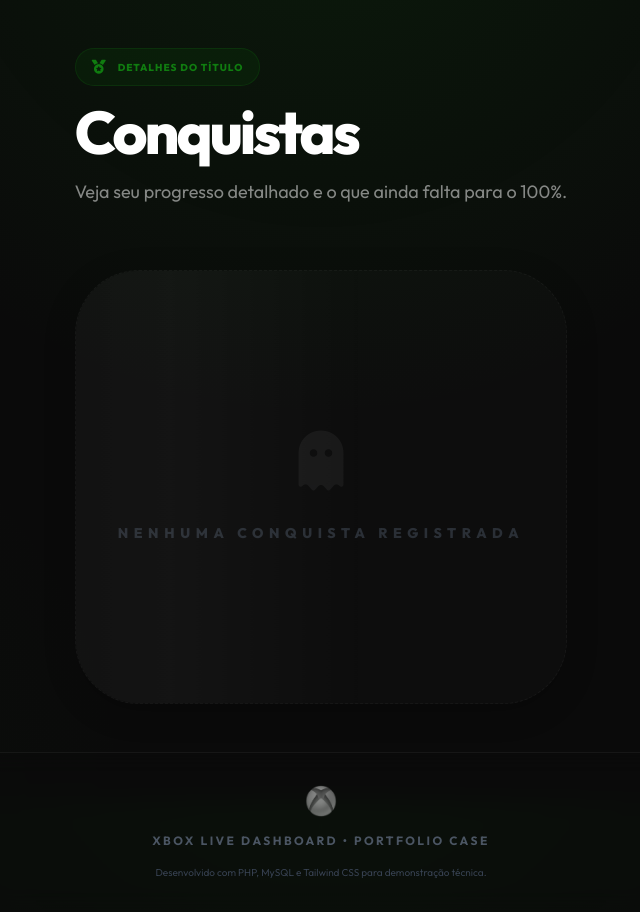
After one commit to AndersonC96/XboxLive, a PHP site: template views/conquistas_jogo.php in a window 1280 px wide. The commit adds this page. Shown: the whole page, without its empty margins (319-959 px from the left). Run offline with PHP 8.4, Linux system fonts and the light colour scheme; the template is opened without the code that fills it, so the values that code supplies are empty; some libraries are stand-ins or nearby versions.

Commit message:
Add title achievements view; fix XUID & assets
Add per-title achievements page and routing (/conquistas/jogo) with a new ProfileController::titleAchievements action and view (views/conquistas_jogo.php). Update ProfileController and GamePassController to robustly obtain XUIDs from OpenXBL v2 (use 'id' or 'hostId' instead of 'xid'), and improve achievements listing to use title history, paging and optional search. Enhance OpenXBLService: make getAchievementsForTitle accept nullable XUID, add a fallback request without XUID when needed, and expose title/history helpers (getTitleHistory/getAchievementsHistory/getAchievementsV3). Update UI templates (conquistas.php, dashboard.php, layouts/main.php) to normalize image URLs (http->https), compute baseUrl for asset/route links, add a search box, and make data extraction for achievement summaries more robust. Add scratch/check_modern_ach.php debug script for testing achievement responses.

```diff
--- a/index.php
+++ b/index.php
@@ -33,6 +33,7 @@ $router->get('/bloqueados', [DashboardController::class, 'blocks']);
 // Rotas de Perfil e Atividades
 $router->get('/perfil', [ProfileController::class, 'index']);
 $router->get('/conquistas', [ProfileController::class, 'achievements']);
+$router->get('/conquistas/jogo', [ProfileController::class, 'titleAchievements']);
 $router->get('/capturas', [ProfileController::class, 'captures']);
 $router->get('/search', [ProfileController::class, 'search']);
 
--- a/src/Controllers/GamePassController.php
+++ b/src/Controllers/GamePassController.php
@@ -223,7 +223,7 @@ class GamePassController extends BaseController
 
         $profile = $this->api->getAccount();
         $userProfile = $this->getUserProfileStats($profile['profileUsers'][0] ?? null);
-        $xuid = $profile['profileUsers'][0]['xid'] ?? null;
+        $xuid = $profile['profileUsers'][0]['id'] ?? null;
 
         $productId = $idParam;
         $historyTitle = null;
--- /dev/null
+++ b/views/conquistas_jogo.php
@@ -0,0 +1,88 @@
+<main class="py-12 px-4 sm:px-6 lg:px-8 max-w-5xl mx-auto animate-fade-in">
+    <header class="mb-16">
+        <div class="space-y-4">
+            <div class="inline-flex items-center gap-3 px-4 py-2 rounded-full bg-xbox-green/10 border border-xbox-green/20 text-xbox-green">
+                <i class="fas fa-medal text-sm"></i>
+                <span class="text-[10px] font-black uppercase tracking-widest">Detalhes do Título</span>
+            </div>
+            <h1 class="text-4xl md:text-6xl font-black tracking-tighter text-white">Conquistas</h1>
+            <p class="text-secondary text-lg max-w-2xl">Veja seu progresso detalhado e o que ainda falta para o 100%.</p>
+        </div>
+    </header>
+
+    <div class="space-y-6">
+        <?php if (!empty($achievements)): ?>
+            <?php
+                $baseUrl = str_replace('/index.php', '', $_SERVER['SCRIPT_NAME']);
+                if ($baseUrl === '/') $baseUrl = '';
+            ?>
+            <?php foreach ($achievements as $ach): ?>
+                <?php
+                    // Robust Data Normalization for individual achievements
+                    $isLocked = ($ach['progressState'] ?? '') === 'NotStarted' || (!isset($ach['progressState']) && !($ach['unlocked'] ?? false));
+                    $isSecret = ($ach['isSecret'] ?? false) && $isLocked;
+                    $gsValue = $ach['rewards'][0]['value'] ?? $ach['gamerscore'] ?? 0;
+                    $achName = $isSecret ? 'Conquista Secreta' : ($ach['name'] ?? 'Sem Nome');
+                    $achDesc = $isSecret ? 'Continue jogando para desbloquear esta conquista.' : ($ach['description'] ?? '');
+
+                    // Icon logic
+                    $iconUrl = $ach['mediaAssets'][0]['url'] ?? null;
+                    // For 360 games, imageId 52 is very common default, but we don't have the full URL usually.
+                    // We'll use a high-quality fallback if no URL is present.
+                ?>
+                <div class="glass-card group p-8 rounded-[2.5rem] border-white/5 flex flex-col md:flex-row items-center gap-8 <?= $isLocked ? 'opacity-50 grayscale' : 'hover:border-xbox-green/40' ?> transition-all duration-500 relative overflow-hidden">
+                    <?php if (!$isLocked): ?>
+                        <div class="absolute top-0 right-0 w-32 h-32 bg-xbox-green/5 blur-[50px] -mr-16 -mt-16 rounded-full group-hover:bg-xbox-green/10 transition-all"></div>
+                    <?php endif; ?>
+
+                    <!-- Achievement Icon -->
+                    <div class="relative flex-shrink-0 z-10">
+                        <div class="w-24 h-24 rounded-full overflow-hidden border-4 <?= $isLocked ? 'border-gray-800' : 'border-xbox-green shadow-[0_0_30px_rgba(16,124,16,0.3)]' ?> bg-black/40 flex items-center justify-center">
+                            <?php if ($isSecret): ?>
+                                <i class="fas fa-lock text-3xl text-gray-600"></i>
+                            <?php elseif ($iconUrl): ?>
+                                <img src="<?= $iconUrl ?>" class="w-full h-full object-cover">
+                            <?php else: ?>
+                                <i class="fas fa-trophy text-3xl <?= $isLocked ? 'text-gray-700' : 'text-xbox-green' ?>"></i>
+                            <?php endif; ?>
+                        </div>
+                    </div>
+
+                    <!-- Achievement Info -->
+                    <div class="flex-1 text-center md:text-left min-w-0 z-10">
+                        <div class="flex flex-col md:flex-row md:items-center justify-between gap-4 mb-3">
+                            <h3 class="text-2xl font-black text-white italic tracking-tighter uppercase group-hover:text-xbox-green transition-colors">
+                                <?= htmlspecialchars($achName) ?>
+                            </h3>
+                            <div class="flex items-center justify-center gap-2 px-4 py-2 rounded-xl bg-white/5 border border-white/10 shadow-inner group-hover:border-xbox-green/30 transition-all">
+                                <img src="<?= $baseUrl ?>/img/gs.png" class="w-4 h-4" alt="GS">
+                                <span class="text-lg font-black text-xbox-green"><?= number_format($gsValue, 0, ',', '.') ?></span>
+                            </div>
+                        </div>
+                        <p class="text-gray-400 font-medium text-lg leading-relaxed max-w-2xl">
+                            <?= htmlspecialchars($achDesc) ?>
+                        </p>
+
+                        <?php
+                            $unlockTime = $ach['progression']['timeUnlocked'] ?? $ach['timeUnlocked'] ?? null;
+                            if ($unlockTime && !$isLocked):
+                        ?>
+                            <div class="mt-6 flex items-center justify-center md:justify-start gap-3 text-[10px] font-black text-xbox-green uppercase tracking-[0.2em]">
+                                <i class="fas fa-check-circle"></i> Desbloqueada em <?= date('d/m/Y', strtotime($unlockTime)) ?>
+                            </div>
+                        <?php elseif ($isLocked && isset($ach['rarity']['currentPercentage'])): ?>
+                            <div class="mt-6 flex items-center justify-center md:justify-start gap-3 text-[10px] font-black text-gray-600 uppercase tracking-[0.2em]">
+                                <i class="fas fa-users"></i> Rareza: <?= $ach['rarity']['currentPercentage'] ?>% dos jogadores
+                            </div>
+                        <?php endif; ?>
+                    </div>
+                </div>
+            <?php endforeach; ?>
+        <?php else: ?>
+            <div class="py-40 text-center glass-card rounded-[4rem] border-dashed opacity-50">
+                <i class="fas fa-ghost text-6xl mb-8 opacity-10"></i>
+                <p class="font-black text-gray-600 uppercase tracking-[0.4em] text-sm">Nenhuma conquista registrada</p>
+            </div>
+        <?php endif; ?>
+    </div>
+</main>
--- a/views/layouts/main.php
+++ b/views/layouts/main.php
@@ -39,8 +39,12 @@
         }
     </script>
 
-    <link rel="stylesheet" href="css/style.css">
-    <link rel="icon" type="image/png" href="img/logo2.png"/>
+    <?php
+        $baseUrl = str_replace('/index.php', '', $_SERVER['SCRIPT_NAME']);
+        if ($baseUrl === '/') $baseUrl = '';
+    ?>
+    <link rel="stylesheet" href="<?= $baseUrl ?>/css/style.css">
+    <link rel="icon" type="image/png" href="<?= $baseUrl ?>/img/logo2.png"/>
 </head>
 <body class="bg-xbox-dark text-gray-100 font-sans min-h-full flex flex-col">
 
@@ -50,8 +54,8 @@
         <div class="flex justify-between items-center h-16">
             <!-- Brand -->
             <div class="flex items-center gap-8">
-                <a href="dashboard" class="flex items-center gap-3 group">
-                    <img src="img/logo2.png" alt="Xbox" class="w-10 h-10 group-hover:scale-110 transition-transform duration-300">
+                <a href="<?= $baseUrl ?>/dashboard" class="flex items-center gap-3 group">
+                    <img src="<?= $baseUrl ?>/img/logo2.png" alt="Xbox" class="w-10 h-10 group-hover:scale-110 transition-transform duration-300">
                     <span class="hidden md:block font-bold text-xl tracking-tight text-white">XBOX LIVE</span>
                 </a>
 
@@ -64,19 +68,19 @@
                         </button>
                         <div class="absolute top-[80%] left-0 w-56 glass rounded-xl overflow-hidden invisible group-hover:visible opacity-0 group-hover:opacity-100 translate-y-2 group-hover:translate-y-0 transition-all duration-200 z-[100] shadow-2xl border border-white/10">
                             <div class="py-2">
-                                <a href="amigos" class="flex items-center gap-3 px-4 py-3 hover:bg-xbox-green/20 transition-colors">
+                                <a href="<?= $baseUrl ?>/amigos" class="flex items-center gap-3 px-4 py-3 hover:bg-xbox-green/20 transition-colors">
                                     <i class="fas fa-users w-4 text-xbox-green"></i> Amigos
                                 </a>
-                                <a href="seguidores" class="flex items-center gap-3 px-4 py-3 hover:bg-xbox-green/20 transition-colors">
+                                <a href="<?= $baseUrl ?>/seguidores" class="flex items-center gap-3 px-4 py-3 hover:bg-xbox-green/20 transition-colors">
                                     <i class="fas fa-user-plus w-4 text-xbox-green"></i> Seguidores
                                 </a>
-                                <a href="feed" class="flex items-center gap-3 px-4 py-3 hover:bg-xbox-green/20 transition-colors">
+                                <a href="<?= $baseUrl ?>/feed" class="flex items-center gap-3 px-4 py-3 hover:bg-xbox-green/20 transition-colors">
                                     <i class="fas fa-rss w-4 text-xbox-green"></i> Feed de Atividade
                                 </a>
-                                <a href="recentes" class="flex items-center gap-3 px-4 py-3 hover:bg-xbox-green/20 transition-colors">
+                                <a href="<?= $baseUrl ?>/recentes" class="flex items-center gap-3 px-4 py-3 hover:bg-xbox-green/20 transition-colors">
                                     <i class="fas fa-history w-4 text-xbox-green"></i> Jogadores Recentes
                                 </a>
-                                <a href="bloqueados" class="flex items-center gap-3 px-4 py-3 hover:bg-xbox-green/20 transition-colors">
+                                <a href="<?= $baseUrl ?>/bloqueados" class="flex items-center gap-3 px-4 py-3 hover:bg-xbox-green/20 transition-colors">
                                     <i class="fas fa-ban w-4 text-xbox-green"></i> Bloqueados
                                 </a>
                             </div>
@@ -90,32 +94,32 @@
                         </button>
                         <div class="absolute top-[80%] left-0 w-56 glass rounded-xl overflow-hidden invisible group-hover:visible opacity-0 group-hover:opacity-100 translate-y-2 group-hover:translate-y-0 transition-all duration-200 z-[100] shadow-2xl border border-white/10">
                             <div class="py-2">
-                                <a href="todos_os_jogos" class="flex items-center gap-3 px-4 py-3 hover:bg-xbox-green/20 transition-colors">
+                                <a href="<?= $baseUrl ?>/todos_os_jogos" class="flex items-center gap-3 px-4 py-3 hover:bg-xbox-green/20 transition-colors">
                                     <i class="fas fa-list w-4 text-xbox-green"></i> Todos os Jogos
                                 </a>
-                                <a href="adicionados_recentemente" class="flex items-center gap-3 px-4 py-3 hover:bg-xbox-green/20 transition-colors">
+                                <a href="<?= $baseUrl ?>/adicionados_recentemente" class="flex items-center gap-3 px-4 py-3 hover:bg-xbox-green/20 transition-colors">
                                     <i class="fas fa-sparkles w-4 text-xbox-green"></i> Adicionados Recentemente
                                 </a>
-                                <a href="em_breve" class="flex items-center gap-3 px-4 py-3 hover:bg-xbox-green/20 transition-colors">
+                                <a href="<?= $baseUrl ?>/em_breve" class="flex items-center gap-3 px-4 py-3 hover:bg-xbox-green/20 transition-colors">
                                     <i class="fas fa-calendar-alt w-4 text-xbox-green"></i> Em Breve
                                 </a>
-                                <a href="saindo_em_breve" class="flex items-center gap-3 px-4 py-3 hover:bg-xbox-green/20 transition-colors">
+                                <a href="<?= $baseUrl ?>/saindo_em_breve" class="flex items-center gap-3 px-4 py-3 hover:bg-xbox-green/20 transition-colors">
                                     <i class="fas fa-hourglass-end w-4 text-xbox-green"></i> Saindo em Breve
                                 </a>
-                                <a href="ea_play" class="flex items-center gap-3 px-4 py-3 hover:bg-xbox-green/20 transition-colors">
+                                <a href="<?= $baseUrl ?>/ea_play" class="flex items-center gap-3 px-4 py-3 hover:bg-xbox-green/20 transition-colors">
                                     <i class="fas fa-play-circle w-4 text-xbox-green"></i> EA Play
                                 </a>
-                                <a href="gamepass_pc" class="flex items-center gap-3 px-4 py-3 hover:bg-xbox-green/20 transition-colors">
+                                <a href="<?= $baseUrl ?>/gamepass_pc" class="flex items-center gap-3 px-4 py-3 hover:bg-xbox-green/20 transition-colors">
                                     <i class="fas fa-laptop w-4 text-xbox-green"></i> PC Gamepass
                                 </a>
-                                <a href="jogos_sem_controle" class="flex items-center gap-3 px-4 py-3 hover:bg-xbox-green/20 transition-colors">
+                                <a href="<?= $baseUrl ?>/jogos_sem_controle" class="flex items-center gap-3 px-4 py-3 hover:bg-xbox-green/20 transition-colors">
                                     <i class="fas fa-hand-pointer w-4 text-xbox-green"></i> Sem Controle
                                 </a>
                             </div>
                         </div>
                     </div>
 
-                    <a href="conquistas" class="px-4 py-2 rounded-lg hover:bg-white/5 transition-colors">Conquistas</a>
+                    <a href="<?= $baseUrl ?>/conquistas" class="px-4 py-2 rounded-lg hover:bg-white/5 transition-colors">Conquistas</a>
 
                     <div class="relative group py-4">
                         <button class="px-4 py-2 rounded-lg hover:bg-white/5 transition-colors flex items-center gap-2">
@@ -124,13 +128,13 @@
                         </button>
                         <div class="absolute top-[80%] left-0 w-56 glass rounded-xl overflow-hidden invisible group-hover:visible opacity-0 group-hover:opacity-100 translate-y-2 group-hover:translate-y-0 transition-all duration-200 z-[100] shadow-2xl border border-white/10">
                             <div class="py-2">
-                                <a href="mais_jogados" class="flex items-center gap-3 px-4 py-3 hover:bg-xbox-green/20 transition-colors">
+                                <a href="<?= $baseUrl ?>/mais_jogados" class="flex items-center gap-3 px-4 py-3 hover:bg-xbox-green/20 transition-colors">
                                     <i class="fas fa-fire w-4 text-xbox-green"></i> Mais Jogados
                                 </a>
-                                <a href="promocao" class="flex items-center gap-3 px-4 py-3 hover:bg-xbox-green/20 transition-colors">
+                                <a href="<?= $baseUrl ?>/promocao" class="flex items-center gap-3 px-4 py-3 hover:bg-xbox-green/20 transition-colors">
                                     <i class="fas fa-tags w-4 text-xbox-green"></i> Promoções
                                 </a>
-                                <a href="novos_jogos" class="flex items-center gap-3 px-4 py-3 hover:bg-xbox-green/20 transition-colors">
+                                <a href="<?= $baseUrl ?>/novos_jogos" class="flex items-center gap-3 px-4 py-3 hover:bg-xbox-green/20 transition-colors">
                                     <i class="fas fa-plus-circle w-4 text-xbox-green"></i> Novos Jogos
                                 </a>
                             </div>
@@ -141,7 +145,7 @@
 
             <!-- Profile & Search -->
             <div class="flex items-center gap-4">
-                <form action="search" method="GET" class="hidden md:flex items-center bg-white/5 border border-white/10 rounded-full px-4 py-1.5 focus-within:border-xbox-green transition-all">
+                <form action="<?= $baseUrl ?>/search" method="GET" class="hidden md:flex items-center bg-white/5 border border-white/10 rounded-full px-4 py-1.5 focus-within:border-xbox-green transition-all">
                     <i class="fas fa-search text-gray-500 text-sm"></i>
                     <input type="text" name="gamertag_search" placeholder="Buscar Gamertag" class="bg-transparent border-none outline-none px-3 py-1 text-sm w-40 lg:w-48 placeholder:text-gray-600">
                 </form>
@@ -149,7 +153,7 @@
                 <div class="relative group">
                     <button class="flex items-center gap-3 pl-1 pr-3 py-1 rounded-full hover:bg-white/5 transition-all">
                         <div class="relative">
-                            <img src="<?= $userProfile['gamerpic'] ?? 'img/default_avatar.jpg' ?>" alt="Profile" class="w-10 h-10 rounded-full border-2 border-xbox-green shadow-[0_0_15px_rgba(16,124,16,0.5)]">
+                            <img src="<?= $userProfile['gamerpic'] && str_starts_with($userProfile['gamerpic'], 'http') ? $userProfile['gamerpic'] : $baseUrl . '/' . ($userProfile['gamerpic'] ?? 'img/default_avatar.jpg') ?>" alt="Profile" class="w-10 h-10 rounded-full border-2 border-xbox-green shadow-[0_0_15px_rgba(16,124,16,0.5)]">
                             <div class="absolute bottom-0 right-0 w-3 h-3 bg-green-500 border-2 border-xbox-dark rounded-full"></div>
                         </div>
                         <div class="hidden sm:block text-left">
@@ -163,15 +167,15 @@
                         <div class="nav-dropdown-item font-black uppercase text-[10px] tracking-widest text-xbox-green/50 px-4 py-2 border-b border-white/5 mb-1">
                             Conta
                         </div>
-                        <a href="perfil" class="nav-dropdown-item flex items-center justify-between group/link px-4 py-3 hover:bg-white/5 transition-colors">
+                        <a href="<?= $baseUrl ?>/perfil" class="nav-dropdown-item flex items-center justify-between group/link px-4 py-3 hover:bg-white/5 transition-colors">
                             Meu Perfil
                             <i class="fas fa-id-card text-[10px] text-gray-700 group-hover/link:text-xbox-green transition-colors"></i>
                         </a>
-                        <a href="capturas" class="nav-dropdown-item flex items-center justify-between group/link px-4 py-3 hover:bg-white/5 transition-colors">
+                        <a href="<?= $baseUrl ?>/capturas" class="nav-dropdown-item flex items-center justify-between group/link px-4 py-3 hover:bg-white/5 transition-colors">
                             Minhas Capturas
                             <i class="fas fa-camera text-[10px] text-gray-700 group-hover/link:text-xbox-green transition-colors"></i>
                         </a>
-                        <a href="logout" class="nav-dropdown-item flex items-center justify-between group/link px-4 py-3 hover:bg-red-500/20 text-red-400 transition-colors">
+                        <a href="<?= $baseUrl ?>/logout" class="nav-dropdown-item flex items-center justify-between group/link px-4 py-3 hover:bg-red-500/20 text-red-400 transition-colors">
                             Sair
                             <i class="fas fa-sign-out-alt text-[10px] text-gray-700 group-hover/link:text-red-500 transition-colors"></i>
                         </a>
@@ -193,7 +197,7 @@
 <footer class="mt-auto py-8 border-t border-white/5 bg-xbox-dark/50 backdrop-blur-md">
     <div class="max-w-7xl mx-auto px-4 text-center">
         <div class="flex flex-col items-center gap-4">
-            <img src="img/logo2.png" alt="Xbox" class="w-8 h-8 opacity-50 grayscale hover:grayscale-0 transition-all duration-500">
+            <img src="<?= $baseUrl ?>/img/logo2.png" alt="Xbox" class="w-8 h-8 opacity-50 grayscale hover:grayscale-0 transition-all duration-500">
             <p class="text-xs font-bold uppercase tracking-[0.2em] text-gray-600">
                 Xbox Live Dashboard &bull; Portfolio Case
             </p>
```
Also changed, not shown: scratch/check_modern_ach.php (added, +32 -0 lines), src/Controllers/ProfileController.php (+57 -16 lines), src/Services/OpenXBLService.php (+26 -5 lines), views/conquistas.php (+27 -6 lines), views/dashboard.php (+19 -4 lines).
